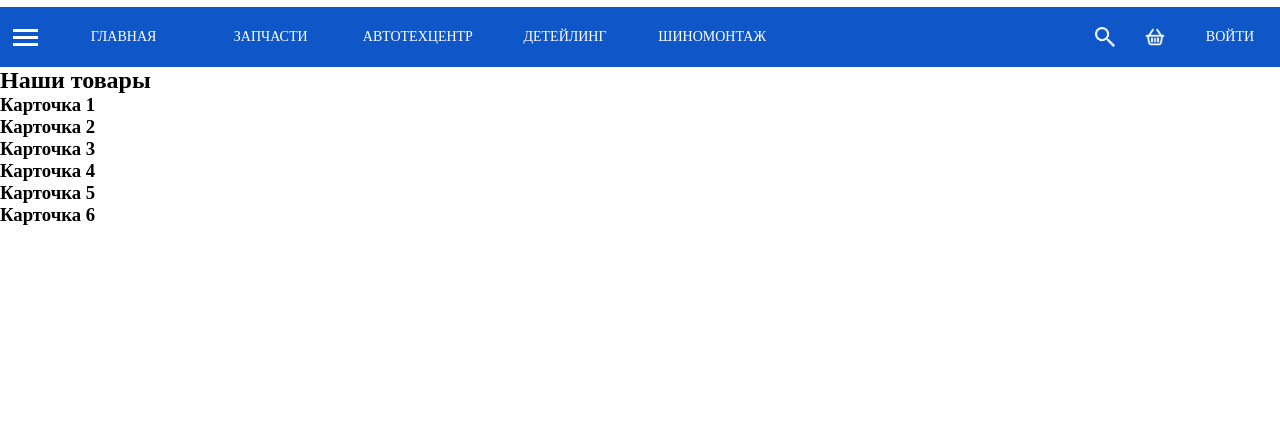
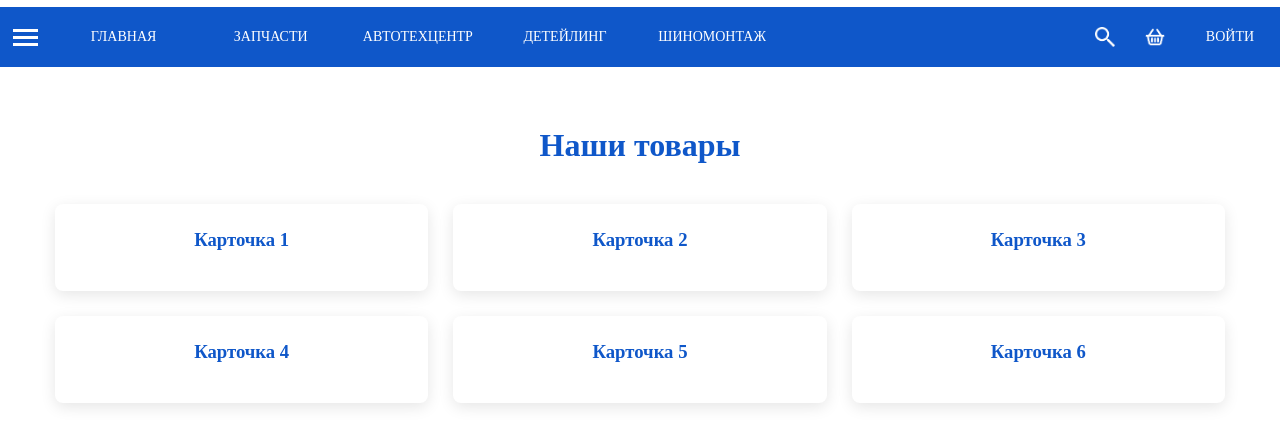
Before and after one commit to xmenbro/AutoRepairCenter, a plain HTML site: page src/html/index.html in a window 1280 px wide. Shown: the part 113-558 px from the top of the page. Drawn offline with Linux system fonts and the light colour scheme.

Commit message:
feat(style.css): add styles for cards

```diff
--- a/src/css/style.css
+++ b/src/css/style.css
@@ -135,3 +135,57 @@
 .menu-item:last-child a:hover {
     background-color: #0c4094;
 }
+
+/* Карточки продуктов */
+.main {
+    padding: 60px 0;
+}
+
+.main-container {
+    max-width: 1200px;
+    margin: 0 auto;
+    padding: 0 15px;
+}
+
+.section-title {
+    text-align: center;
+    margin-bottom: 40px;
+    font-size: 32px;
+    color: #0F57C9;
+}
+
+.products-grid {
+    display: grid;
+    grid-template-columns: repeat(auto-fit, minmax(280px, 1fr));
+    gap: 25px;
+}
+
+.product-card {
+    background: white;
+    border-radius: 8px;
+    padding: 25px;
+    text-align: center;
+    box-shadow: 0 4px 15px rgba(0,0,0,0.1);
+    transition: transform 0.3s;
+}
+
+.product-card:hover {
+    transform: translateY(-5px);
+}
+
+.product-icon {
+    height: 60px;
+    margin-bottom: 15px;
+}
+
+.product-card h3 {
+    margin-bottom: 15px;
+    color: #0F57C9;
+}
+
+.price {
+    font-size: 20px;
+    font-weight: bold;
+    color: #e74c3c;
+    margin: 15px 0;
+}
```
